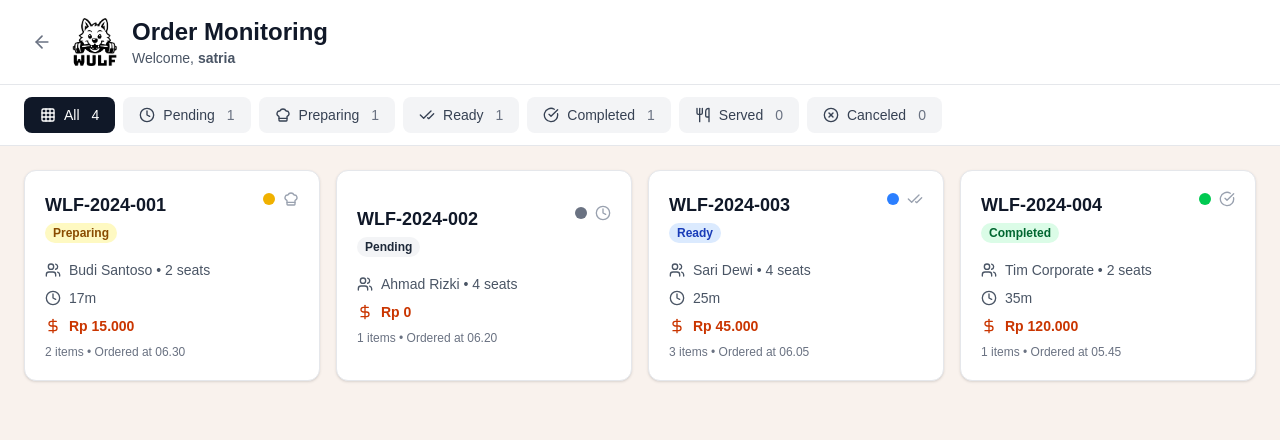
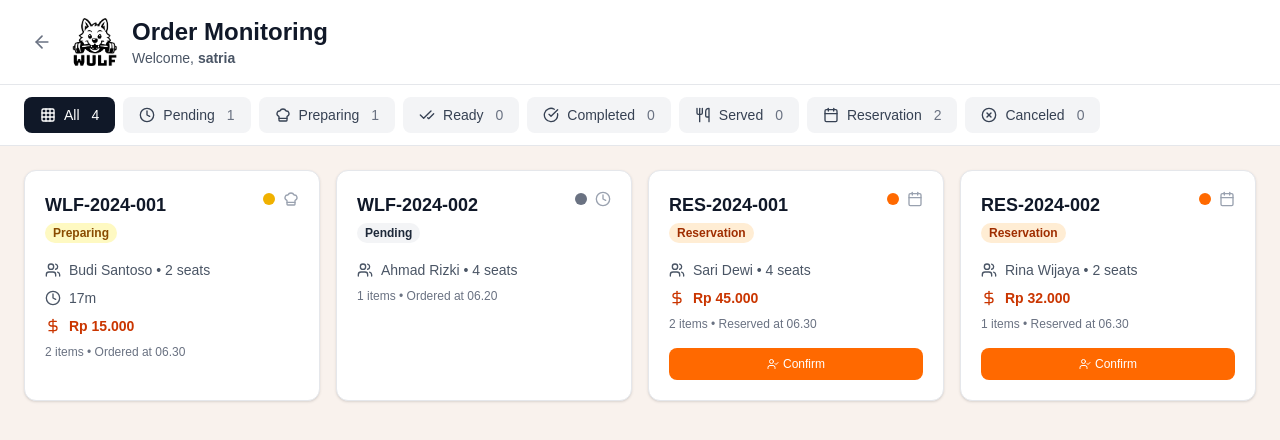
Before and after one commit to ajil23/wulfcafe-frontend, a Next.js app: page /staff/order in a window 1280 px wide. Shown: the top 440 px of the page. Built offline with nearby package versions, Linux system fonts and the light colour scheme.

Commit message:
feat: reservation condition

```diff
--- a/app/staff/order/page.tsx
+++ b/app/staff/order/page.tsx
@@ -1,6 +1,6 @@
 'use client';
 import { useState } from 'react';
-import { Users, Clock, DollarSign, Sparkles, Grid3x3, CheckCircle, XCircle, Calendar, Wrench, X, ChefHat, Utensils, CheckCheck, RotateCcw, ArrowLeft } from 'lucide-react';
+import { Users, Clock, DollarSign, Sparkles, Grid3x3, CheckCircle, XCircle, Calendar, Wrench, X, ChefHat, Utensils, CheckCheck, RotateCcw, ArrowLeft, UserCheck, UserX, MapPin, Phone, User } from 'lucide-react';
 import Image from 'next/image';
 
 interface OrderItem {
@@ -14,13 +14,16 @@ interface OrderItem {
 interface Order {
     id: string;
     tableNumber: string;
-    status: 'pending' | 'preparing' | 'completed' | 'ready' | 'served' | 'canceled';
+    status: 'pending' | 'preparing' | 'completed' | 'ready' | 'served' | 'canceled' | 'reservation';
     customerName: string;
     seats: number;
     orderTime: string;
     duration?: string;
     totalAmount: number;
     items: OrderItem[];
+    reservationTime?: string;
+    reservationDate?: string;
+    phone?: string;
 }
 
 const sampleOrders: Order[] = [
@@ -69,64 +72,62 @@ const sampleOrders: Order[] = [
         ]
     },
     {
-        id: 'WLF-2024-003',
-        tableNumber: 'Table 4',
-        status: 'ready',
+        id: 'RES-2024-001',
+        tableNumber: 'Table 2',
+        status: 'reservation',
         customerName: 'Sari Dewi',
         seats: 4,
-        orderTime: new Date(Date.now() - 25 * 60000).toISOString(),
-        duration: '25m',
+        orderTime: new Date().toISOString(),
         totalAmount: 45000,
+        reservationTime: '19:00',
+        reservationDate: new Date().toISOString().split('T')[0],
+        phone: '+6281234567890',
         items: [
             {
                 id: 4,
-                name: 'Ayam Geprek',
-                quantity: 1,
-                price: 18000,
-                status: 'ready'
+                name: 'Nasi Goreng Spesial',
+                quantity: 2,
+                price: 15000,
+                status: 'pending'
             },
             {
                 id: 5,
-                name: 'Jus Alpukat',
-                quantity: 1,
-                price: 15000,
-                status: 'ready'
-            },
-            {
-                id: 6,
-                name: 'Kerupuk',
+                name: 'Es Teh Manis',
                 quantity: 2,
-                price: 6000,
-                status: 'ready'
+                price: 8000,
+                status: 'pending'
             }
         ]
     },
     {
-        id: 'WLF-2024-004',
-        tableNumber: 'Table 6',
-        status: 'completed',
-        customerName: 'Tim Corporate',
+        id: 'RES-2024-002',
+        tableNumber: 'Table 5',
+        status: 'reservation',
+        customerName: 'Rina Wijaya',
         seats: 2,
-        orderTime: new Date(Date.now() - 45 * 60000).toISOString(),
-        duration: '35m',
-        totalAmount: 120000,
+        orderTime: new Date().toISOString(),
+        totalAmount: 32000,
+        reservationTime: '20:30',
+        reservationDate: new Date().toISOString().split('T')[0],
+        phone: '+6289876543210',
         items: [
             {
-                id: 7,
-                name: 'Steak Sirloin',
+                id: 6,
+                name: 'Mie Ayam Bakso',
                 quantity: 2,
-                price: 60000,
-                status: 'served'
+                price: 16000,
+                status: 'pending'
             }
         ]
     },
 ];
 
 export default function OrderPage() {
-    const [orders] = useState<Order[]>(sampleOrders);
-    const [filter, setFilter] = useState<'all' | 'pending' | 'preparing' | 'ready' | 'completed' | 'served' | 'canceled'>('all');
+    const [orders, setOrders] = useState<Order[]>(sampleOrders);
+    const [filter, setFilter] = useState<'all' | 'pending' | 'preparing' | 'ready' | 'completed' | 'served' | 'canceled' | 'reservation'>('all');
     const [username] = useState('satria');
     const [selectedOrder, setSelectedOrder] = useState<Order | null>(null);
+    const [actualPersons, setActualPersons] = useState<number>(0);
 
     const filteredOrders = orders.filter(order =>
         filter === 'all' || order.status === filter
@@ -150,6 +151,8 @@ export default function OrderPage() {
                 return 'bg-purple-100 text-purple-800 border-purple-300';
             case 'canceled':
                 return 'bg-red-100 text-red-800 border-red-300';
+            case 'reservation':
+                return 'bg-orange-100 text-orange-800 border-orange-300';
             default:
                 return '';
         }
@@ -169,6 +172,8 @@ export default function OrderPage() {
                 return 'bg-purple-500';
             case 'canceled':
                 return 'bg-red-500';
+            case 'reservation':
+                return 'bg-orange-500';
             default:
                 return '';
         }
@@ -188,6 +193,8 @@ export default function OrderPage() {
                 return Utensils;
             case 'canceled':
                 return XCircle;
+            case 'reservation':
+                return Calendar;
             default:
                 return Clock;
         }
@@ -207,6 +214,8 @@ export default function OrderPage() {
                 return 'Served';
             case 'canceled':
                 return 'Canceled';
+            case 'reservation':
+                return 'Reservation';
             default:
                 return '';
         }
@@ -237,6 +246,30 @@ export default function OrderPage() {
             minute: '2-digit',
             hour12: false
         });
+    };
+
+    const handleConfirmReservation = (orderId: string, actualPersons: number) => {
+        setOrders(prev => prev.map(order =>
+            order.id === orderId
+                ? { ...order, status: 'preparing' as const, seats: actualPersons }
+                : order
+        ));
+        setSelectedOrder(null);
+        setActualPersons(0);
+        alert(`Reservation ${orderId} confirmed with ${actualPersons} persons!`);
+    };
+
+    const handleCancelReservation = (orderId: string) => {
+        if (confirm('Are you sure you want to cancel this reservation?')) {
+            setOrders(prev => prev.map(order =>
+                order.id === orderId
+                    ? { ...order, status: 'canceled' as const }
+                    : order
+            ));
+            setSelectedOrder(null);
+            setActualPersons(0);
+            alert(`Reservation ${orderId} canceled!`);
+        }
     };
 
     return (
@@ -278,7 +311,7 @@ export default function OrderPage() {
                             {orders.length}
                         </span>
                     </button>
-                    {['pending', 'preparing', 'ready', 'completed', 'served', 'canceled'].map((status) => {
+                    {['pending', 'preparing', 'ready', 'completed', 'served', 'reservation', 'canceled'].map((status) => {
                         const StatusIcon = getStatusIcon(status as Order['status']);
                         return (
                             <button
@@ -306,10 +339,13 @@ export default function OrderPage() {
                     {filteredOrders.map((order) => {
                         const StatusIcon = getStatusIcon(order.status);
                         return (
-                            <button
+                            <div
                                 key={order.id}
-                                onClick={() => setSelectedOrder(order)}
-                                className="bg-white rounded-xl p-5 shadow-sm border border-gray-200 hover:shadow-md transition-all hover:scale-105 text-left w-full"
+                                onClick={() => {
+                                    setSelectedOrder(order);
+                                    setActualPersons(order.seats);
+                                }}
+                                className="bg-white rounded-xl p-5 shadow-sm border border-gray-200 hover:shadow-md transition-all hover:scale-105 cursor-pointer text-left w-full"
                             >
                                 {/* Order Header */}
                                 <div className="flex items-start justify-between mb-4">
@@ -325,7 +361,7 @@ export default function OrderPage() {
                                     </div>
                                 </div>
 
-                                {/* Order Info */}
+                                {/* Order Info - SAMA untuk semua */}
                                 <div className="space-y-2">
                                     <div className="flex items-center gap-2 text-sm text-gray-600">
                                         <Users className="w-4 h-4" />
@@ -339,16 +375,34 @@ export default function OrderPage() {
                                         </div>
                                     )}
 
+                                    {order.totalAmount > 0 && (
                                         <div className="flex items-center gap-2 text-sm font-semibold text-orange-700">
                                             <DollarSign className="w-4 h-4" />
                                             <span>Rp {order.totalAmount.toLocaleString('id-ID')}</span>
                                         </div>
+                                    )}
 
                                     <div className="text-xs text-gray-500">
-                                        {order.items.length} items • Ordered at {formatTime(order.orderTime)}
+                                        {order.items.length} items • {order.status === 'reservation' ? 'Reserved' : 'Ordered'} at {formatTime(order.orderTime)}
+                                    </div>
+
+                                    {/* Tombol Confirm untuk Reservation */}
+                                   {order.status === 'reservation' && (
+    <div className="flex gap-2 pt-2">
+        <button
+            onClick={(e) => {
+                e.stopPropagation();
+                handleConfirmReservation(order.id, order.seats);
+            }}
+            className="flex-1 bg-orange-500 text-white py-2 px-3 rounded-lg text-xs font-medium hover:bg-orange-600 transition-colors flex items-center justify-center gap-1"
+        >
+            <UserCheck className="w-3 h-3" />
+            Confirm
+        </button>
+    </div>
+)}
                                 </div>
                             </div>
-                            </button>
                         );
                     })}
                 </div>
@@ -363,11 +417,14 @@ export default function OrderPage() {
                 )}
             </div>
 
-            {/* Modal Detail */}
+            {/* Modal Detail - SAMA untuk semua */}
             {selectedOrder && (
                 <div
                     className="fixed inset-0 bg-black/30 backdrop-blur-sm flex items-center justify-center z-50 p-4"
-                    onClick={() => setSelectedOrder(null)}
+                    onClick={() => {
+                        setSelectedOrder(null);
+                        setActualPersons(0);
+                    }}
                 >
                     <div
                         className="bg-white rounded-2xl max-w-2xl w-full max-h-[90vh] overflow-y-auto shadow-xl"
@@ -382,7 +439,10 @@ export default function OrderPage() {
                                 </span>
                             </div>
                             <button
-                                onClick={() => setSelectedOrder(null)}
+                                onClick={() => {
+                                    setSelectedOrder(null);
+                                    setActualPersons(0);
+                                }}
                                 className="p-2 hover:bg-orange-100 rounded-lg transition-colors text-gray-500 hover:text-gray-700"
                             >
                                 <X className="w-5 h-5" />
@@ -396,7 +456,7 @@ export default function OrderPage() {
                                 <h3 className="font-semibold text-gray-900 text-lg">Order Information</h3>
                                 <div className="grid grid-cols-2 gap-4 text-sm">
                                     <div className="flex items-center gap-2 text-gray-700">
-                                        <Users className="w-5 h-5 text-gray-500" />
+                                        <User className="w-5 h-5 text-gray-500" />
                                         <div>
                                             <div className="font-medium">Customer</div>
                                             <div>{selectedOrder.customerName}</div>
@@ -405,8 +465,15 @@ export default function OrderPage() {
                                     <div className="flex items-center gap-2 text-gray-700">
                                         <Calendar className="w-5 h-5 text-gray-500" />
                                         <div>
-                                            <div className="font-medium">Order Time</div>
-                                            <div>{formatTime(selectedOrder.orderTime)}</div>
+                                            <div className="font-medium">
+                                                {selectedOrder.status === 'reservation' ? 'Reservation Time' : 'Order Time'}
+                                            </div>
+                                            <div>
+                                                {selectedOrder.status === 'reservation'
+                                                    ? `${selectedOrder.reservationDate} • ${selectedOrder.reservationTime}`
+                                                    : formatTime(selectedOrder.orderTime)
+                                                }
+                                            </div>
                                         </div>
                                     </div>
                                     <div className="flex items-center gap-2 text-gray-700">
@@ -416,7 +483,16 @@ export default function OrderPage() {
                                             <div>{selectedOrder.seats} people</div>
                                         </div>
                                     </div>
-                                    {selectedOrder.duration && (
+                                    {selectedOrder.phone && (
+                                        <div className="flex items-center gap-2 text-gray-700">
+                                            <Phone className="w-5 h-5 text-gray-500" />
+                                            <div>
+                                                <div className="font-medium">Phone</div>
+                                                <div>{selectedOrder.phone}</div>
+                                            </div>
+                                        </div>
+                                    )}
+                                    {selectedOrder.duration && selectedOrder.status !== 'reservation' && (
                                         <div className="flex items-center gap-2 text-gray-700">
                                             <Clock className="w-5 h-5 text-gray-500" />
                                             <div>
@@ -428,7 +504,8 @@ export default function OrderPage() {
                                 </div>
                             </div>
 
-                            {/* Order Items */}
+                            {/* Order Items - TAMPIL untuk SEMUA */}
+                            {selectedOrder.items.length > 0 && (
                                 <div className="space-y-3">
                                     <h3 className="font-semibold text-gray-900 text-lg">Order Items</h3>
                                     <div className="space-y-3">
@@ -452,32 +529,55 @@ export default function OrderPage() {
                                         ))}
                                     </div>
                                 </div>
+                            )}
 
-                            {/* Order Summary */}
+                            {/* Order Summary - TAMPIL untuk SEMUA */}
+                            {selectedOrder.totalAmount > 0 && (
                                 <div className="bg-gray-50 rounded-lg p-4">
                                     <div className="flex justify-between items-center text-lg font-bold text-gray-900">
                                         <span>Total Amount:</span>
                                         <span className="text-orange-700">Rp {selectedOrder.totalAmount.toLocaleString('id-ID')}</span>
                                     </div>
                                 </div>
+                            )}
 
-                            {/* Status Info */}
-                            <div className="bg-gray-50 rounded-lg p-4">
-                                <div className="flex items-center gap-3">
-                                    <div className={`w-4 h-4 rounded-full ${getStatusDotColor(selectedOrder.status)}`}></div>
-                                    <div>
-                                        <p className="font-semibold text-gray-900">Current Order Status</p>
-                                        <p className="text-sm text-gray-600">
-                                            {selectedOrder.status === 'pending' && 'Order is waiting for confirmation'}
-                                            {selectedOrder.status === 'preparing' && 'Order is being prepared in the kitchen'}
-                                            {selectedOrder.status === 'ready' && 'Order is ready for serving'}
-                                            {selectedOrder.status === 'completed' && 'Order preparation is completed'}
-                                            {selectedOrder.status === 'served' && 'Order has been served to customer'}
-                                            {selectedOrder.status === 'canceled' && 'Order has been canceled'}
+                            {/* Input Actual Persons - Hanya untuk reservation */}
+                            {selectedOrder.status === 'reservation' && (
+                                <div className="space-y-3">
+                                    <h3 className="font-semibold text-gray-900 text-lg">Confirm Arrival</h3>
+                                    <div className="space-y-2">
+                                        <label className="block text-sm font-medium text-gray-700">
+                                            Actual Number of Persons
+                                        </label>
+                                        <input
+                                            type="number"
+                                            min="1"
+                                            max="20"
+                                            value={actualPersons}
+                                            onChange={(e) => setActualPersons(Number(e.target.value))}
+                                            className="w-full px-3 py-2 border border-gray-300 rounded-lg focus:ring-2 focus:ring-orange-500 focus:border-orange-500 text-black"
+                                            placeholder="Enter actual number of persons"
+                                        />
+                                        <p className="text-xs text-gray-500">
+                                            Reserved for {selectedOrder.seats} people
                                         </p>
                                     </div>
                                 </div>
+                            )}
+
+                            {/* Action Buttons untuk Reservation */}
+                            {selectedOrder.status === 'reservation' && (
+                                <div className="flex gap-3 pt-4">
+                                    <button
+                                        onClick={() => handleConfirmReservation(selectedOrder.id, actualPersons)}
+                                        disabled={actualPersons < 1}
+                                        className="flex-1 bg-orange-500 text-white py-3 px-4 rounded-lg font-medium hover:bg-orange-600 transition-colors disabled:opacity-50 disabled:cursor-not-allowed flex items-center justify-center gap-2"
+                                    >
+                                        <UserCheck className="w-5 h-5" />
+                                        Confirm
+                                    </button>
                                 </div>
+                            )}
                         </div>
                     </div>
                 </div>
```
Lines whose indentation alone changed are shown as unchanged.
